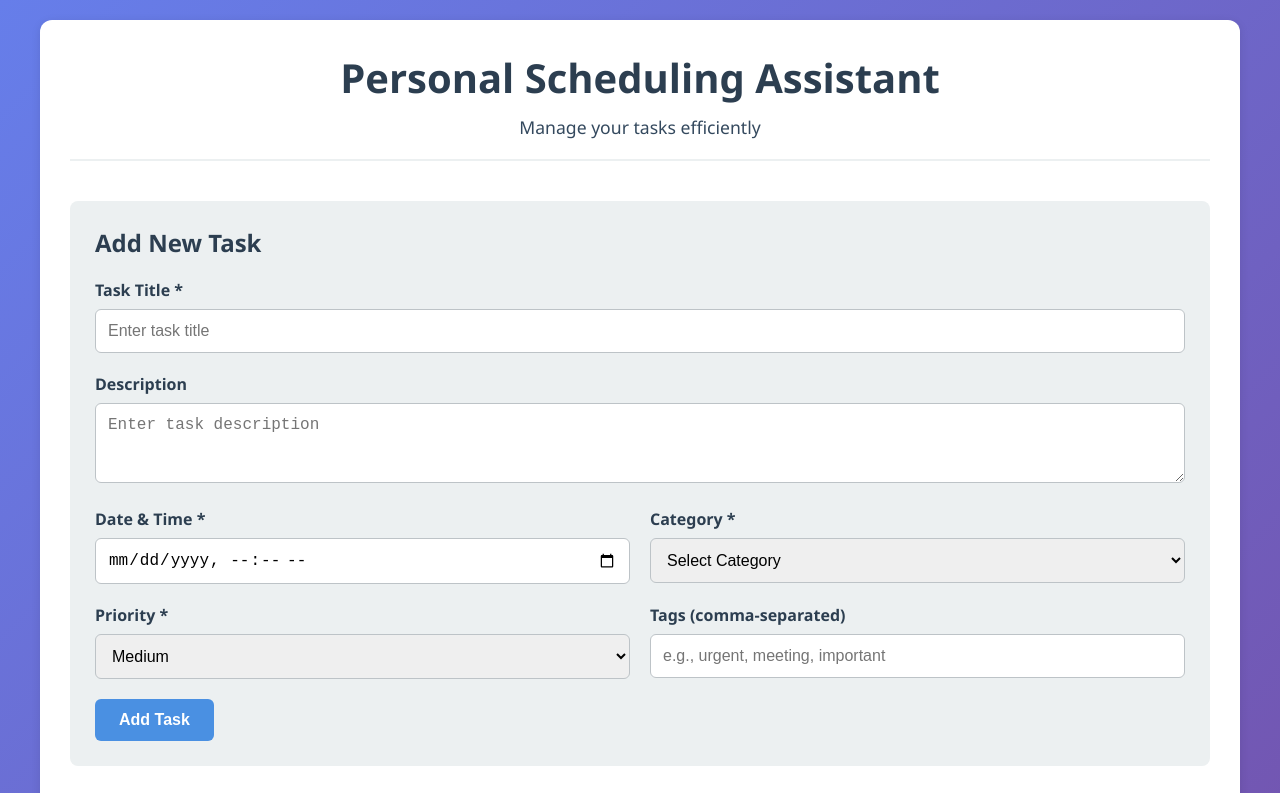
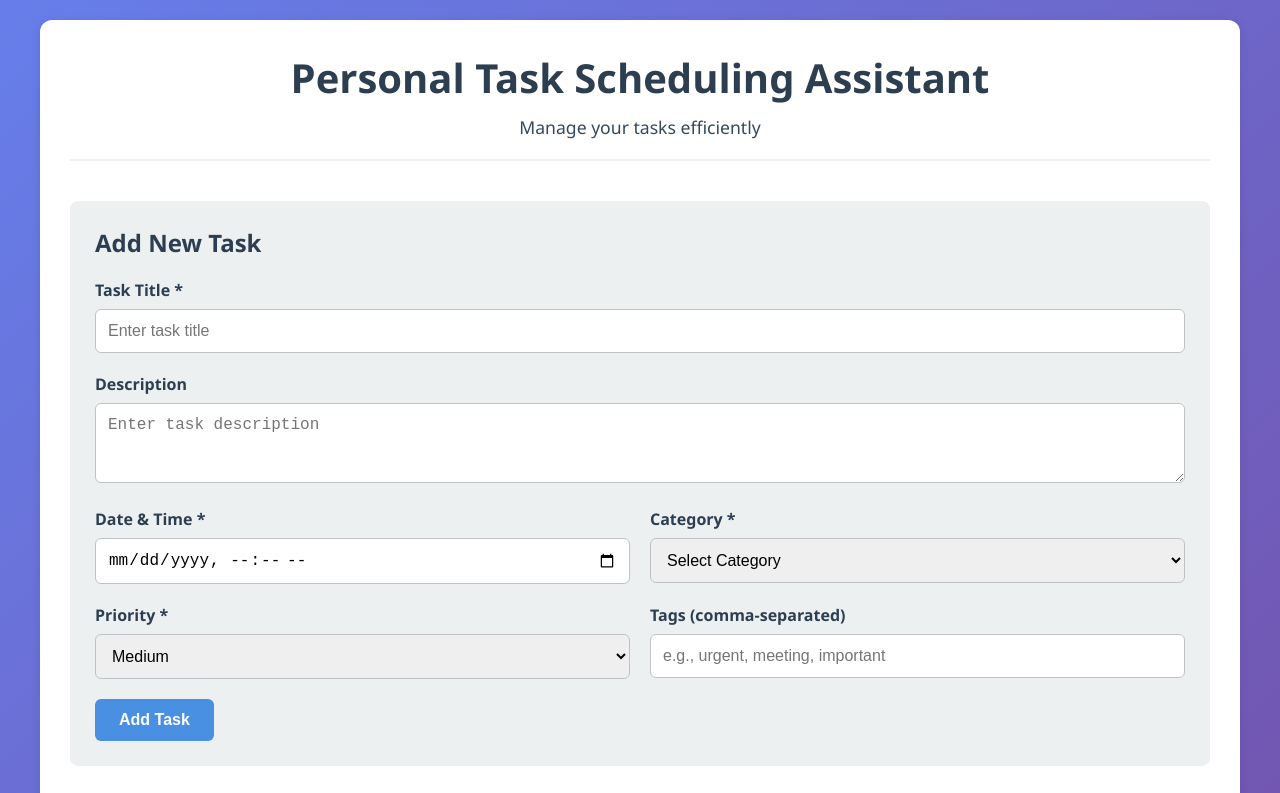
Before and after one commit to Hariharanadh327/CPTSA-COMPLETE-PERSONAL-TASK-SCHEDULE-ASSISTANCE-, a plain HTML site: page index.html in a window 1280 px wide. Shown: the top 793 px of the page. Drawn offline with Linux system fonts and the light colour scheme.

Commit message:
Update index.html

```diff
--- a/index.html
+++ b/index.html
@@ -9,7 +9,7 @@
 <body>
     <div class="container">
         <header>
-            <h1>Personal Scheduling Assistant</h1>
+            <h1>Personal Task Scheduling Assistant</h1>
             <p class="subtitle">Manage your tasks efficiently</p>
         </header>
 
```
